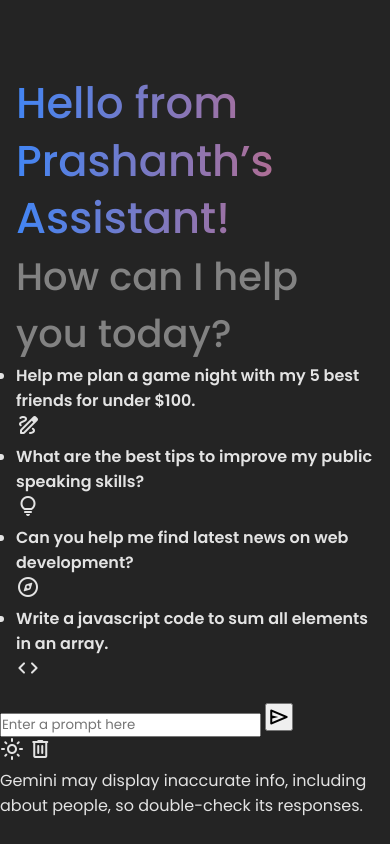
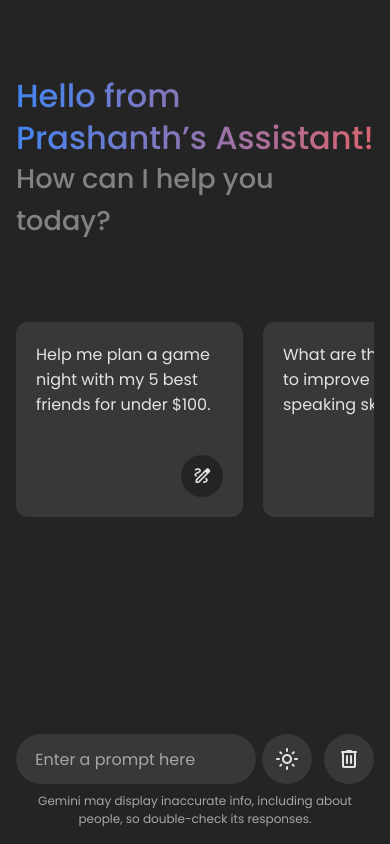
Before and after one commit to Prashanth0718/Gemini-Clone, a plain HTML site: page index.html in a window 390 px wide. Drawn offline with nearby package versions, Linux system fonts and the light colour scheme; a script that the page names is missing.

Commit message:
updated css

```diff
--- a/style.css
+++ b/style.css
@@ -69,3 +69,269 @@
     font-size: 2.4rem;
     color: var(--subheading-color);
 }
+
+.suggestion-list {
+    margin-top: 9.5vh;
+    list-style: none;
+    display: flex;
+    gap: 1.25rem;
+    overflow: auto;
+    scrollbar-width: none;
+}
+
+.suggestion-list .suggestion {
+    padding: 1.25rem;
+    cursor: pointer;
+    width: 227px;
+    flex-shrink: 0;
+    display: flex;
+    flex-direction: column;
+    align-items: flex-end;
+    justify-content: space-between;
+    border-radius: 0.75rem;
+    background: var(--secondary-color);
+}
+
+.suggestion-list .suggestion:hover {
+    background: var(--secondary-hover-color);
+}
+
+.suggestion-list .suggestion .text {
+    font-weight: 400;
+}
+
+.suggestion-list .suggestion .icon {
+    height: 42px;
+    width: 42px;
+    font-size: 1.3rem;
+    margin-top: 2.4rem;
+    display: flex;
+    align-items: center;
+    justify-content: center;
+    border-radius: 50%;
+    background: var(--primary-color);
+}
+
+.chat-list {
+    padding: 2rem 1rem 12rem;
+    max-height: 100vh;
+    overflow-y: auto;
+    scrollbar-color: #999 transparent;
+}
+
+.chat-list .message {
+    margin-top: 1.5rem;
+}
+
+.chat-list .message .message-content {
+    display: flex;
+    gap: 1.5rem;
+    width: 100%;
+    align-items: center;
+}
+
+.chat-list .message .avathar {
+    width: 40px;
+    height: 40px;
+    object-fit: cover;
+    border-radius: 50%;
+    align-self: self-start;
+}
+
+.chat-list .message.loading .avathar {
+    animation: rotate 3s linear infinite;
+}
+
+@keyframes rotate {
+    100% {
+        transform: rotate(360deg);
+    }
+}
+
+.chat-list .message .text {
+    color : var(--text-color);
+}
+
+.chat-list .message .text.error {
+    color : #e55865;
+}
+
+.chat-list .message.loading .text {
+    display: none;
+}
+
+.chat-list .message .icon {
+    height: 35px;
+    width: 35px;
+    display: flex;
+    cursor: pointer;
+    font-size: 1.25rem;
+    margin-left: 3.5rem;
+    align-items: center;
+    justify-content: center;
+    border-radius: 50%;
+    color : var(--text-color);
+    background: var(--secondary-color);
+    visibility: hidden;
+}
+
+.chat-list .message.loading .icon {
+    visibility: hidden;
+}
+
+.chat-list .message:not(.loading):hover .icon:not(.hide) {
+    visibility: visible;
+}
+
+.chat-list .message .icon:hover {
+    background: var(--secondary-hover-color);
+}
+
+.chat-list .loading-indicator {
+    display: none;
+    width: 100%;
+    gap: 0.8rem;
+    flex-direction: column;
+}
+
+.chat-list .message.loading .loading-indicator {
+    display: flex;
+}
+
+.chat-list .loading-indicator .loading-bar {
+    height: 11px;
+    width: 100%;
+    border-radius: 0.14rem;
+    background: linear-gradient(to right, #4285f4, var(--primary-color), #4285f4);
+    animation: animate 3s linear infinite;
+}
+
+.chat-list .loading-indicator .loading-bar:last-child {
+    width: 70%;
+}
+
+@keyframes animate {
+    0% {
+        background-position: -800px 0;
+    }
+    100% {
+        background-position: 800px 0;
+    }
+}
+
+.typing-area {
+    position: fixed;
+    width: 100%;
+    bottom: 0;
+    padding: 1rem;
+    background: var(--primary-color);
+}
+
+.typing-area :where(.typing-form, .action-buttons) {
+    display: flex;
+    gap: 0.75rem;
+}
+
+.typing-area .input-wrapper {
+    height: 56px;
+    width: 100%;
+    display: flex;
+    position: relative;
+}
+
+.typing-area .typing-input {
+    width: 100%;
+    height: 100%;
+    border: none;
+    outline: none;
+    font-size: 1rem;
+    color: var(--text-color);
+    border-radius: 6.2rem;
+    padding: 1.1rem 4rem 1.1rem 1.5rem;
+    background: var(--secondary-color);
+}
+
+.typing-area .typing-input:focus {
+    background: var(--secondary-hover-color);
+}
+
+.typing-area .typing-input::placeholder {
+    color: var(--placeholder-color);
+}
+
+.typing-area .icon {
+    height: 56px;
+    width: 56px;
+    cursor: pointer;
+    display: flex;
+    align-items: center;
+    justify-content: center;
+    border-radius: 50%;
+    background: var(--secondary-color);
+}
+
+.typing-area .icon:hover {
+    background-color: var(--secondary-hover-color)!important;
+}
+
+.typing-area .input-wrapper .icon {
+    position: absolute;
+    right: 0;
+    outline: none;
+    border: none;
+    background-color: none;
+    color: var(--text-color);
+    transform: scale(0);
+    transition: transform 0.2s ease;
+}
+
+.typing-area .input-wrapper .typing-input:valid ~ .icon {
+    transform: scale(1);
+}
+
+.typing-area .disclaimer-text {
+    font-size: 0.85rem;
+    margin-top: 1rem;
+    text-align: center;
+    color: var(--placeholder-color);
+}
+
+
+/* Responsive medis quarey code for small screen */
+@media (max-width: 768px) {
+    .header :is(.title, .subtitle) {
+        font-size: 2rem;
+        line-height: 2.6rem;
+    }
+
+    .header .subtitle {
+        font-size: 1.7rem;
+    }
+
+    .chat-list .message .avathar {
+        width: 37px;
+        height: 37px;
+    }
+
+    .typing-area :where(.typing-form, .action-button) {
+        gap: 0.4rem
+    }
+
+    .typing-form .input-wrapper {
+        height: 50px;
+    }
+
+    .typing-form .typing-input {
+        padding: 1.1rem 3.5rem 1.1rem 1.2rem;
+    }
+
+    .typing-area .icon {
+        height: 50px;
+        width: 50px;
+    }
+
+    .typing-area .disclaimer-text {
+        font-size: 0.75rem;
+        margin-top: 0.5rem;
+    }
+}
```
